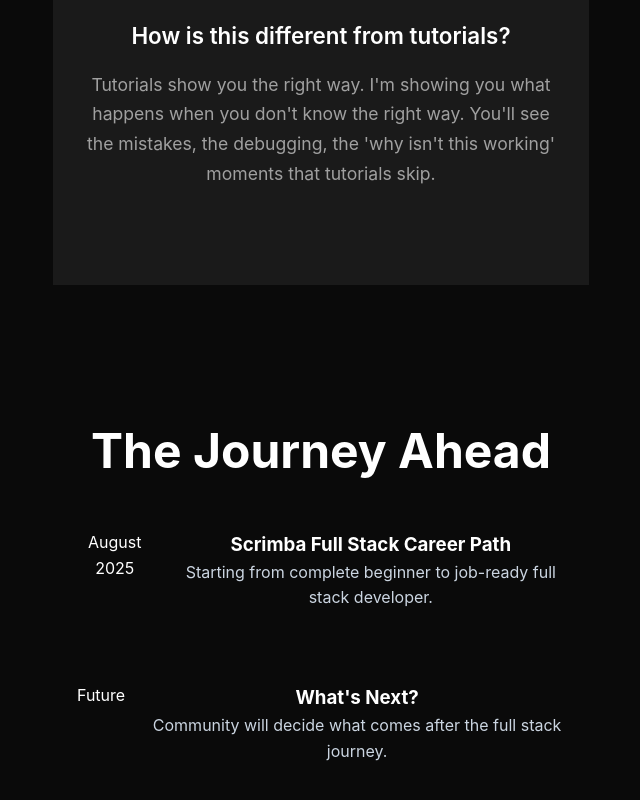
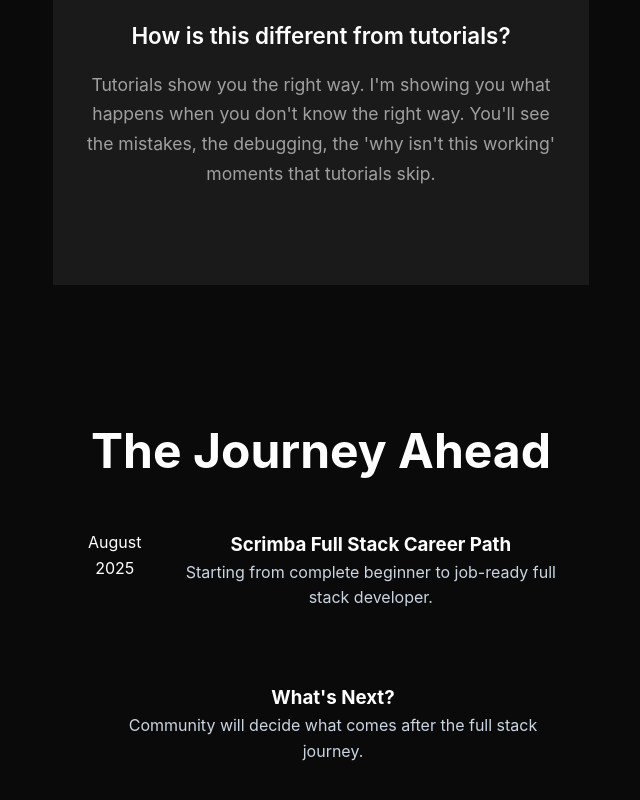
Before and after one commit to BigBrainTimeTV/bigbraintime-website, a React (Create React App) app: page / in a window 1280 px wide. Shown: the part 1484-2284 px from the top of the page, without its empty margins (319-959 px from the left). Built offline with nearby package versions, Linux system fonts and the light colour scheme.

Commit message:
update favicon and roadmap

```diff
--- a/public/index.html
+++ b/public/index.html
@@ -2,7 +2,7 @@
 <html lang="en">
   <head>
     <meta charset="utf-8" />
-    <link rel="icon" href="%PUBLIC_URL%/favicon.ico" />
+    <link rel="icon" href="%PUBLIC_URL%/favicon.svg" type="image/svg+xml" />
     <meta name="viewport" content="width=device-width, initial-scale=1" />
     <meta name="theme-color" content="#000000" />
     <meta
--- a/src/App.tsx
+++ b/src/App.tsx
@@ -107,7 +107,7 @@
             </div>
           </div>
           <div className="timeline-item">
-            <div className="timeline-date">Future</div>
+            <div className="timeline-date"></div>
             <div className="timeline-content">
               <h3>What's Next?</h3>
               <p>Community will decide what comes after the full stack journey.</p>
```
Also changed, not shown: public/favicon.svg (added).
